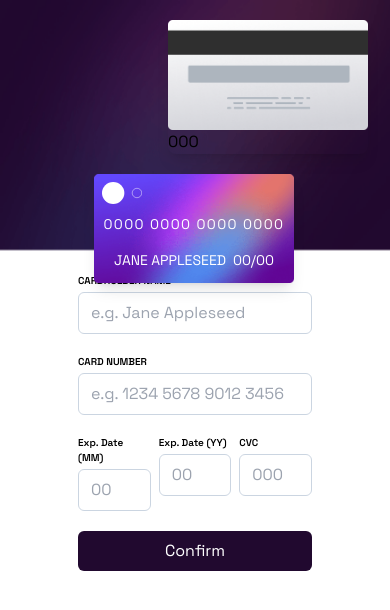
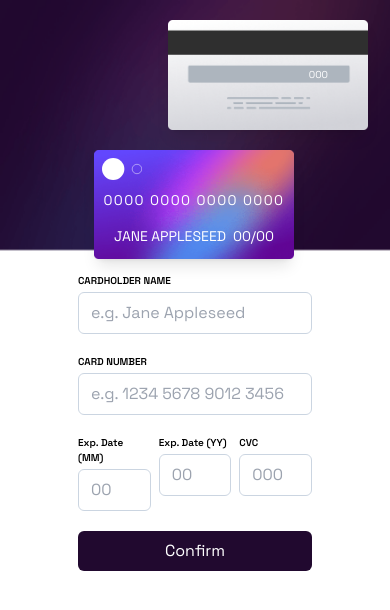
Before and after one commit to Ehsan-eslami/interactive-card-details-form, a Next.js app: page / in a window 390 px wide. Shown: the top 610 px of the page. Built offline with nearby package versions, Linux system fonts and the light colour scheme.

Commit message:
"Added 'relative' class to div element and modified p element with additional classes and styles."

```diff
--- a/src/app/components/Card.tsx
+++ b/src/app/components/Card.tsx
@@ -79,9 +79,9 @@ export default function Card(props) {
             </div>
           </div>
 
-          <div className="w-[200px] sm:w-[280px] md:w-96 col-span-2 col-start-3 md:col-span-2 md:col-start-3 shadow-lg rounded-lg order-1 md:order-none">
+          <div className=" relative w-[200px] sm:w-[280px] md:w-96 col-span-2 col-start-3 md:col-span-2 md:col-start-3 shadow-lg rounded-lg order-1 md:order-none">
             <img className="z-30 w-fit h-fit" src="/images/bg-card-back.png" alt="card back" />
-            <p>
+            <p className="text-white absolute text-[10px] sm:text-base top-[43%] z-20  right-10">
               {props.cardCvc}
             </p>
           </div>
```
